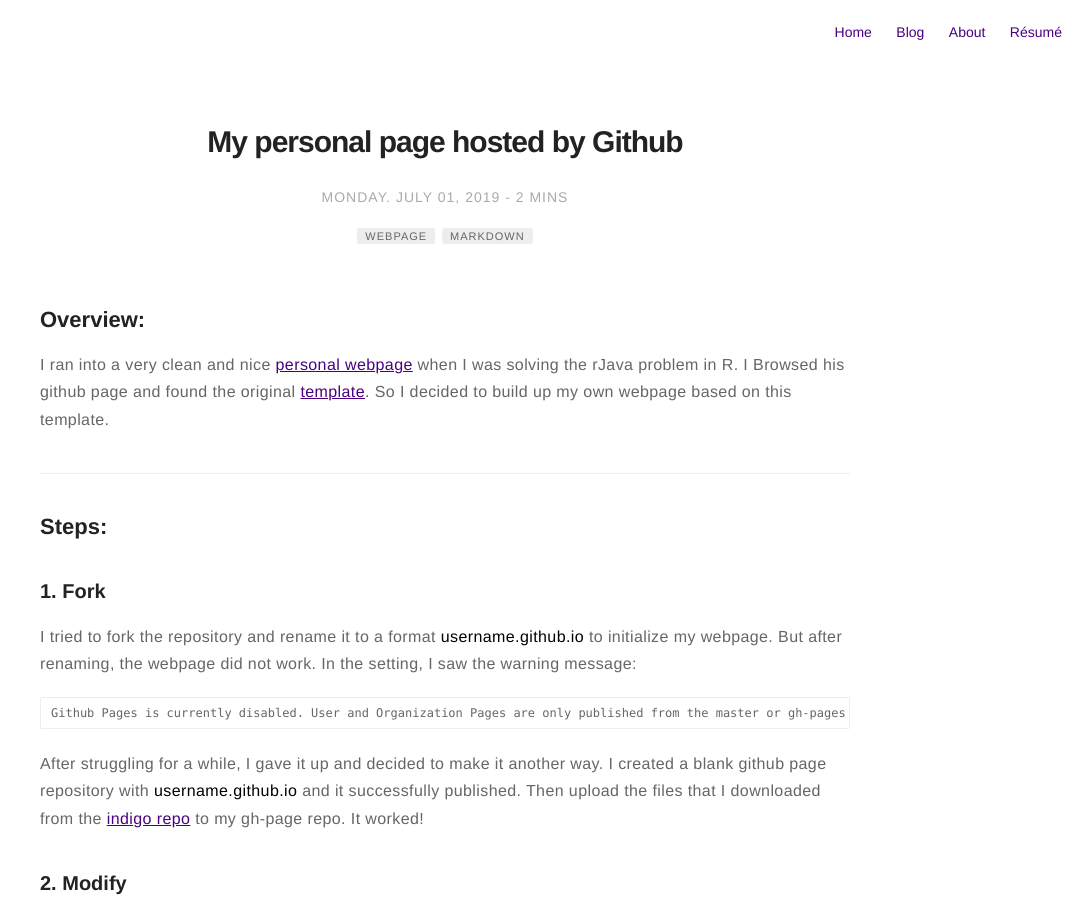
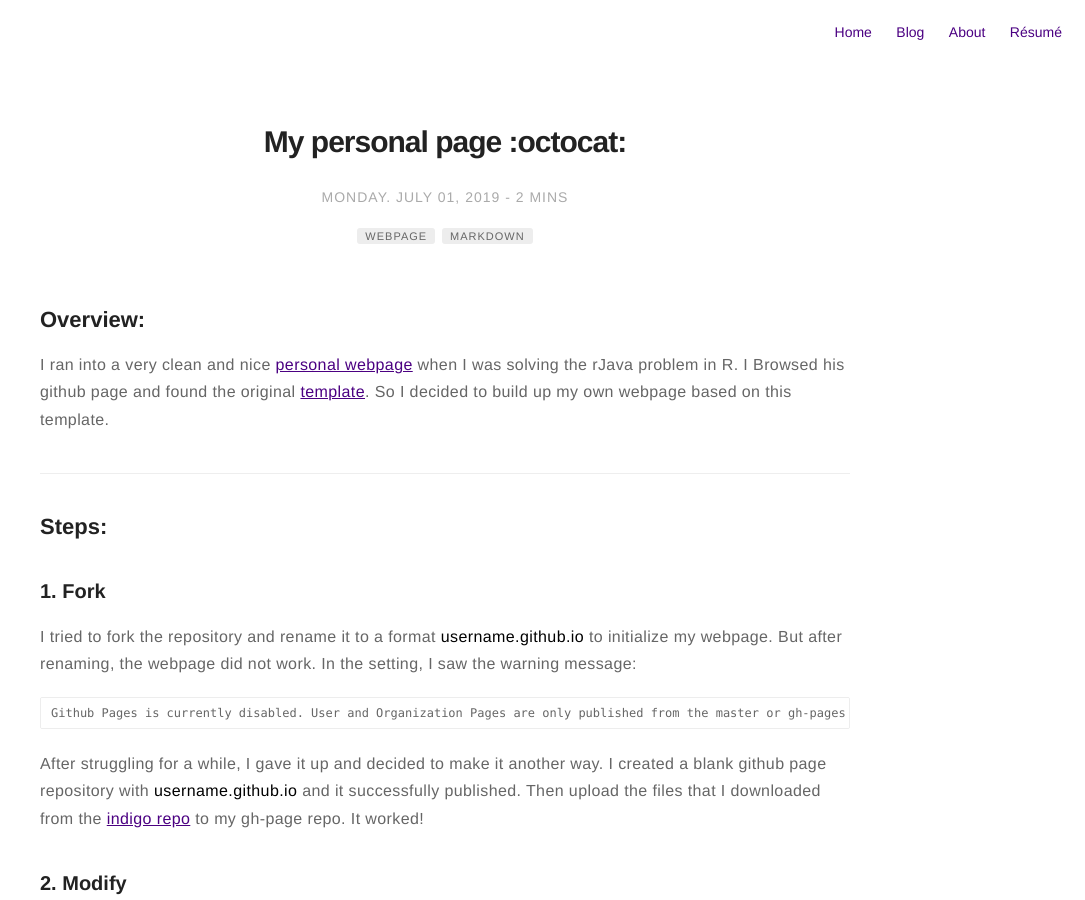
Before and after one commit to subaiwen/subaiwen.github.io, a Jekyll site: the page built from _posts/2019-7-1-first-blog.markdown, in a window 1280 px wide and 900 px high. Shown: the whole window, without its empty margins (195-1280 px from the left). Built offline with Jekyll 4.4.1, drawn with Linux system fonts in a browser that asks for light colours.

Commit message:
Update 2019-7-1-first-blog.markdown

```diff
--- a/_posts/2019-7-1-first-blog.markdown
+++ b/_posts/2019-7-1-first-blog.markdown
@@ -1,5 +1,5 @@
 ---
-title: "My personal page hosted by Github"
+title: "My personal page :octocat:"
 layout: post
 date: 2019-07-1 1:56
 image: /assets/images/favicon/GitHub-Mark.png
@@ -45,6 +45,7 @@ Still, there are a lot of things to improve✔️:
 * I want to add a section about 'food'. I could change the name of 'project'. But I still want to keep 'subject' to show my experience and coursework. (I disable 'subject' for now) ❌
 * I also want a rating area above the comment area.❌
 ![](http://ww2.sinaimg.cn/large/006tNc79ly1g4ld205l9zj30za07w3zg.jpg)
+*
 
 To achieve these features, I might need to modify the template. Some extra skill to equip:
 * [jekyll](https://jekyllrb.com/), [中文](https://www.jekyll.com.cn/)
```
